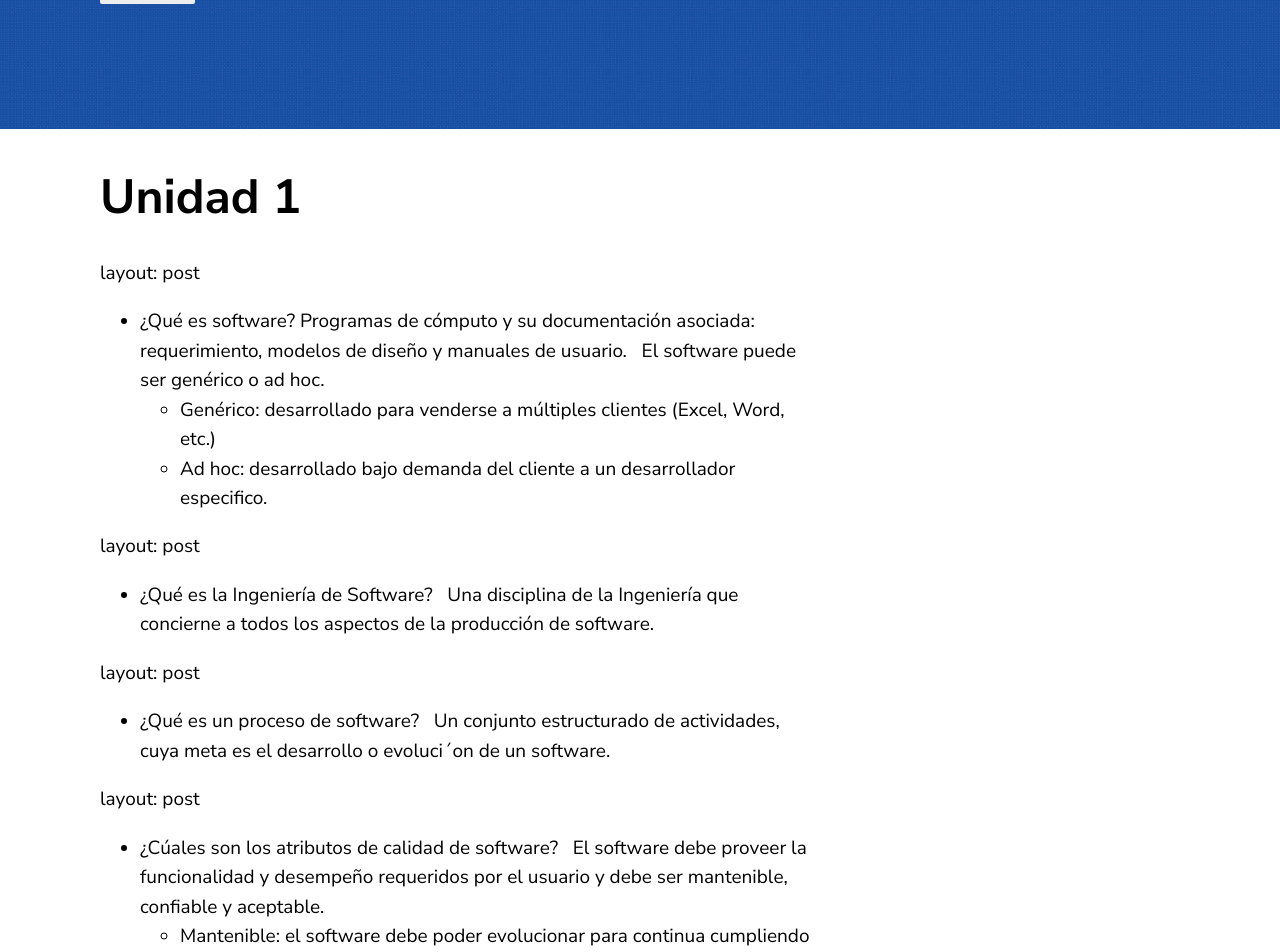
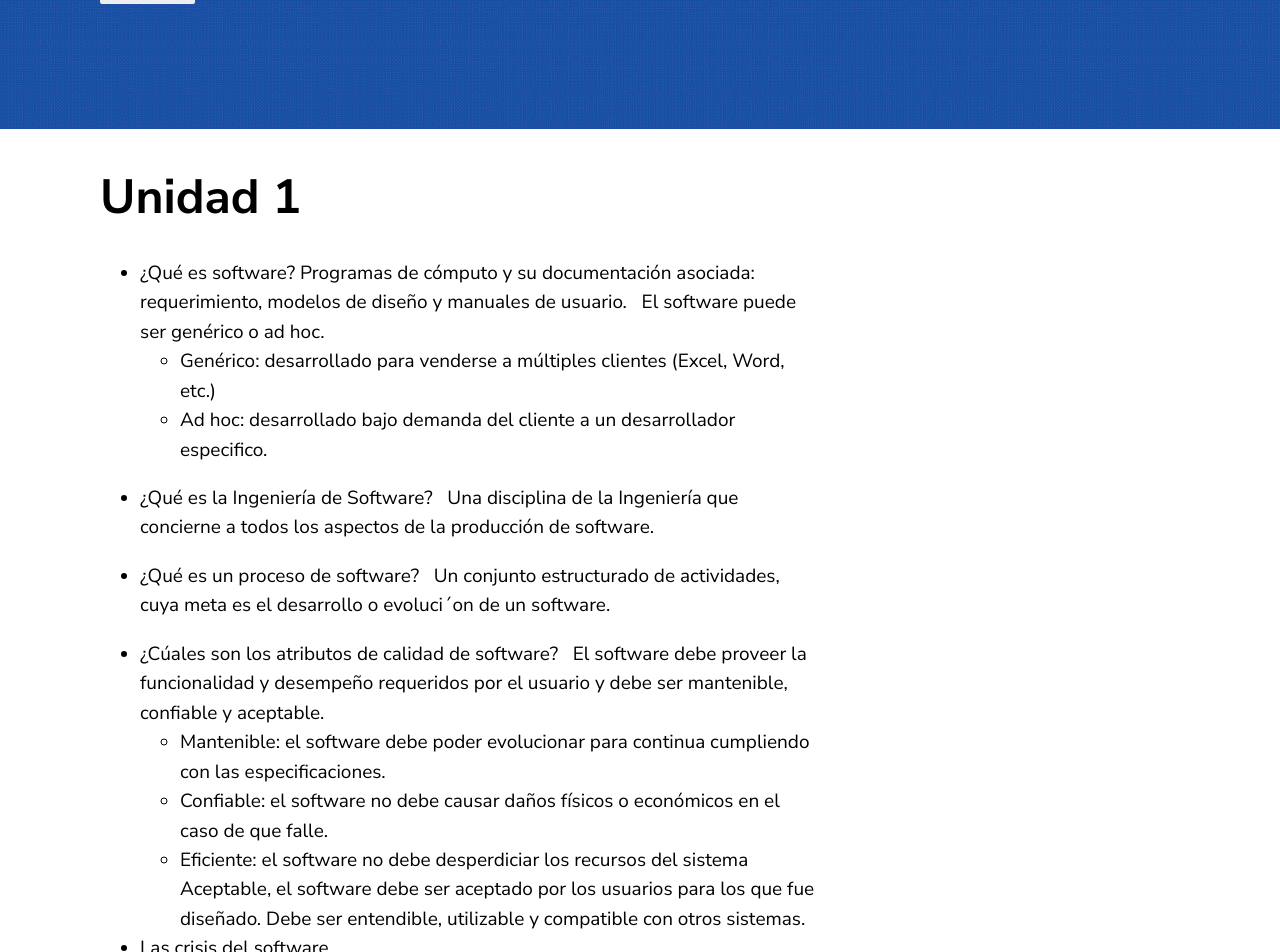
Before and after one commit to PrimaryOmega/ProyectoIntro, a Jekyll site: the page built from _posts/2020-08-16-Index.markdown, in a window 1280 px wide and 1400 px high, scrolled down 360 px. Shown: the top 952 px of the window. Built offline with Jekyll 4.4.1, drawn with Linux system fonts in a browser that asks for light colours; some of the changed text lies outside the part shown.

Commit message:
Update 2020-08-16-Index.markdown

```diff
--- a/_posts/2020-08-16-Index.markdown
+++ b/_posts/2020-08-16-Index.markdown
@@ -1,35 +1,30 @@
 ---
 layout: post
 title:  "INTRODUCCION A LA INGENIERIA DE SOFTWARE"
-date:   2020-08-16 02:45:39
+date:   2020-08-16 02:49:36
 
 categories: Unidad
 ---
 
 # Unidad 1
-layout: post
 * ¿Qué es software?
 Programas de cómputo y su documentación asociada: requerimiento, modelos de diseño y manuales de usuario. &nbsp;
 El software puede ser genérico o ad hoc. &nbsp;
   * Genérico: desarrollado para venderse a múltiples clientes (Excel, Word, etc.) &nbsp;
   * Ad hoc: desarrollado bajo demanda del cliente a un desarrollador especifico. &nbsp;
 
-layout: post
 * ¿Qué es la Ingeniería de Software? &nbsp;
 Una disciplina de la Ingeniería que concierne a todos los aspectos de la producción de software. &nbsp;
 
-layout: post
 * ¿Qué es un proceso de software? &nbsp;
 Un conjunto estructurado de actividades, cuya meta es el desarrollo o evoluci´on de un software. &nbsp;
 
-layout: post
 * ¿Cúales son los atributos de calidad de software? &nbsp;
 El software debe proveer la funcionalidad y desempeño requeridos por el usuario y debe ser mantenible, confiable y aceptable. &nbsp;
   * Mantenible: el software debe poder evolucionar para continua cumpliendo con las especificaciones. &nbsp;
   * Confiable: el software no debe causar daños físicos o económicos en el caso de que falle. &nbsp;
   * Eficiente: el software no debe desperdiciar los recursos del sistema Aceptable, el software debe ser aceptado por los usuarios para los que fue diseñado. Debe ser entendible, utilizable y compatible con otros sistemas. &nbsp;
 
-layout: post
 * Las crisis del software. &nbsp;
   * Desarrollar software puede ser un gran desafío intelectual: &nbsp;
 Problemas grandes, complejos y muy variados &nbsp;
@@ -39,17 +34,14 @@ Imposibilidad de utilizar aproximaciones &nbsp;
 
 <img src="https://velneo.es/files/2016/03/5060342600695808.png" alt="Software" width="75%"/>
 
-layout: post
 * ¿Qué es software de calidad? &nbsp;
   * Un software de calidad tiene concordancia con:
 Los requisitos funcionales y de rendimiento explícitamente establecidos. &nbsp;
 Los estándares de desarrollo explícitamente documentados y las características implícitas que se espera de todo software desarrollado profesionalmente. &nbsp;
 
-layout: post
 * Proceso de software. &nbsp;
 Un conjunto estructurado de actividades, cuya meta es el desarrollo o evolución de un software eficaz y eficiente que reúna los requisitos del cliente.
 
-layout: post
 * Modelo de procesos de desarrollo de software &nbsp;
 Representación formal y simplificada de un proceso de software, presentada desde una perspectiva específica. &nbsp;
 Dicho de otra forma, los procesos son instancias de un modelo de proceso. &nbsp;
@@ -67,7 +59,6 @@ Ejemplos de perspectivas del proceso de software:
 * Modelos en espiral, modelo de proceso de software evolutivo Orientados a la reutilización, trata de maximizar la reutilización de software existente. &nbsp;
 * Métodos Formales, transformar una especificación formal a lo largo devarias representaciones hasta llegar a un programa ejecutable. &nbsp;
 
-layout: post
 * MODELOS DE DESARROLLO DE SOFTWARE. &nbsp;
 
 * Modelo en Cascada. &nbsp;
```
